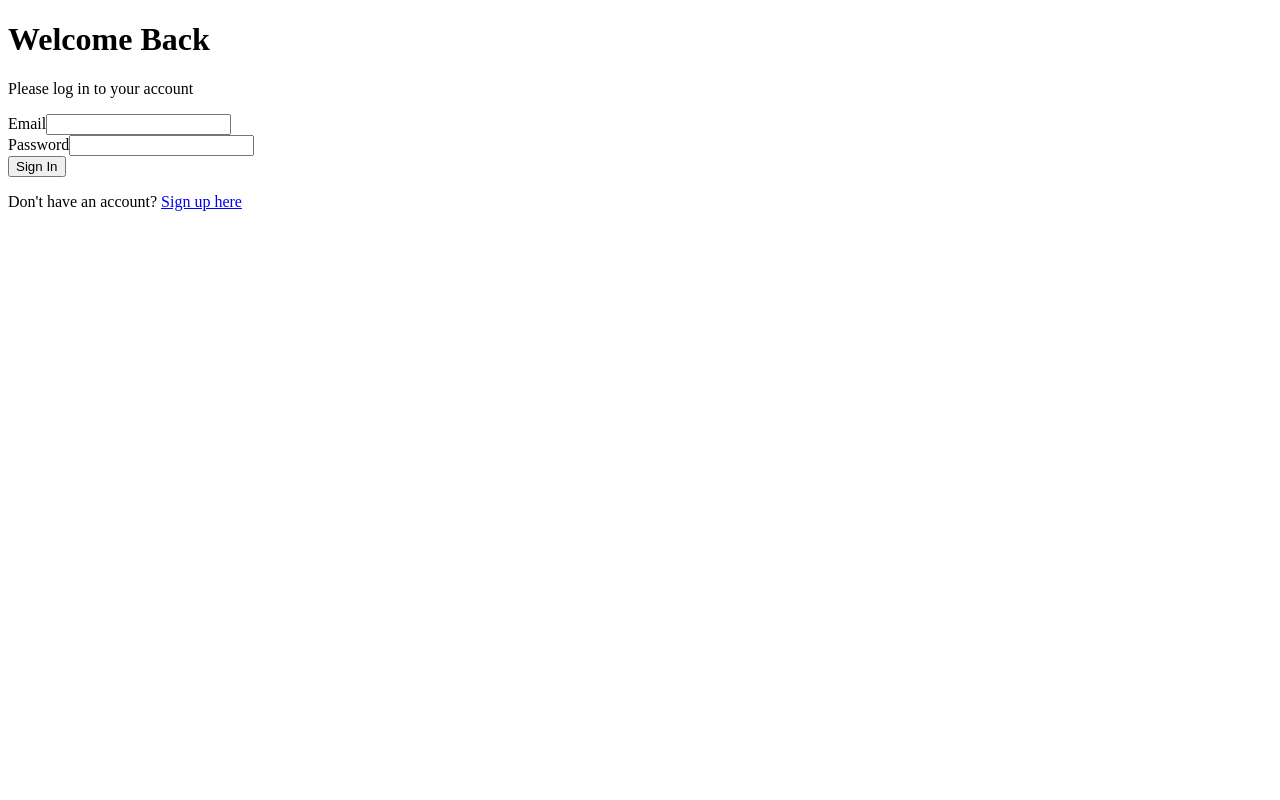
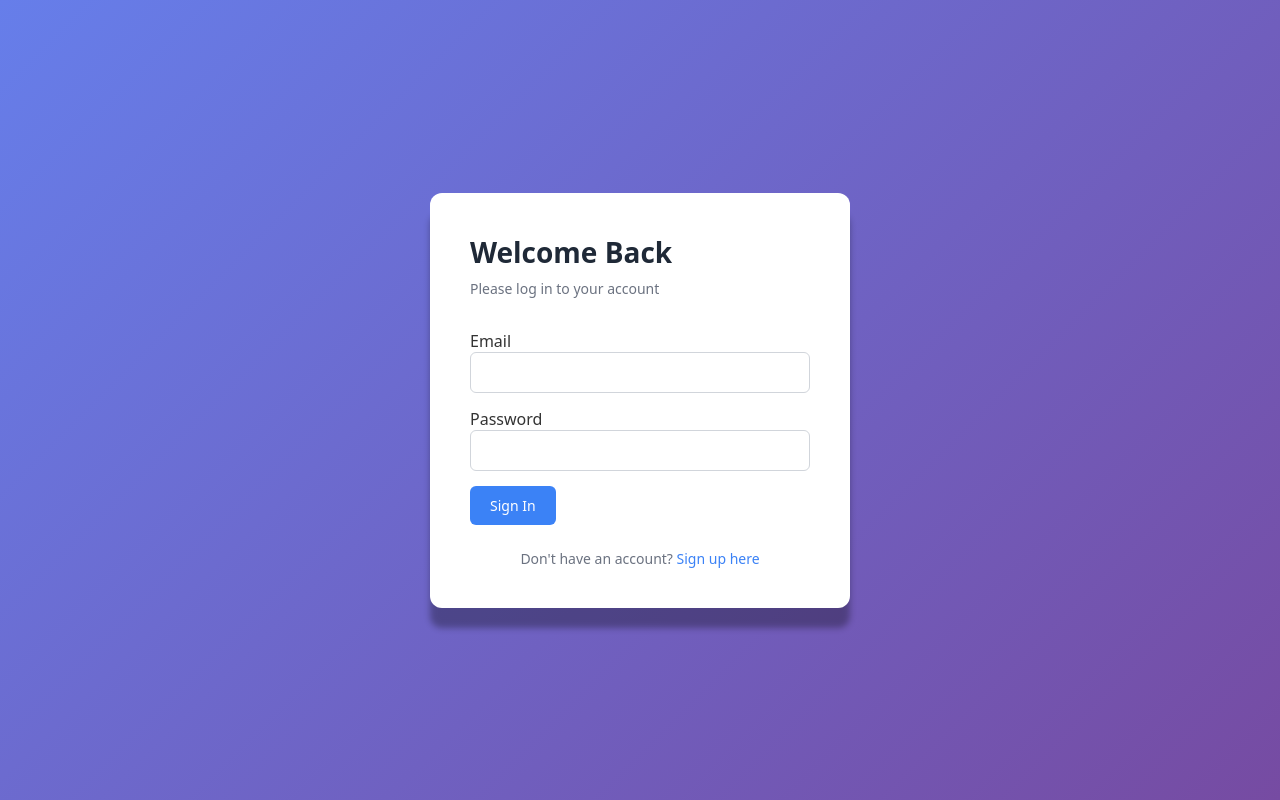
Before and after one commit to iccir919/habit-tracker, a React (Vite) app in the folder client/: page /login in a window 1280 px wide. Built offline with nearby package versions, Linux system fonts and the light colour scheme.

Commit message:
Basic Dashboard functionality, Create HabitsPage.jsx, and begin styling

```diff
--- a/client/src/App.jsx
+++ b/client/src/App.jsx
@@ -7,6 +7,7 @@ import Layout from './components/layout/Layout';
 import LoginPage from './pages/LoginPage';
 import RegisterPage from './pages/RegisterPage';
 import Dashboard from './pages/Dashboard';
+import HabitsPage from './pages/HabitsPage';
 
 function PrivateRoute({ children }) {
     const { isAuthenticated } = useAuth();
@@ -38,6 +39,11 @@ function AppRoutes() {
                         <Dashboard />
                     </PrivateRoute>
                 } />
+                <Route path="/habits" element={
+                    <PrivateRoute>
+                        <HabitsPage />
+                    </PrivateRoute>
+                } />
             </Route>
 
             <Route path="/" element={<Navigate to="/dashboard" />} />
--- /dev/null
+++ b/client/src/components/layout/Header.css
@@ -0,0 +1,54 @@
+.header {
+    background: white;
+    border-bottom: 1px solid #e5e7eb;
+    position: sticky;
+    top: 0;
+    z-index: 100;
+    box-shadow: 0 1px 3px rgba(0, 0, 0, 0.05);
+}
+
+.header-content {
+    display: flex;
+    align-items: center;
+    justify-content: space-between;
+    height: 64px;
+}
+
+.logo {
+    font-size: 20px;
+    font-weight: 700;
+    text-decoration: none;
+    color: #1f2937;
+    display: flex;
+    align-items: center;
+    gap: 8px;
+}
+
+.nav {
+    display: flex;
+    gap: 24px;
+}
+
+.nav-link {
+    text-decoration: none;
+    color: #6b7280;
+    font-weight: 500;
+    font-size: 14px;
+    transition: color 0.2s;
+}
+
+.nav-link:hover {
+    color: #1f2937;
+}
+
+.user-menu {
+    display: flex;
+    align-items: center;
+    gap: 16px;
+}
+
+.user-name {
+    font-size: 14px;
+    font-weight: 500;
+    color: #374151;
+}
--- a/client/src/components/layout/Header.jsx
+++ b/client/src/components/layout/Header.jsx
@@ -1,5 +1,6 @@
 import { Link, useNavigate } from 'react-router-dom';
 import { useAuth } from '../../hooks/useAuth';
+import './Header.css';
 
 function Header() {
     const { user, logout } = useAuth();
@@ -8,7 +9,7 @@ function Header() {
     const handleLogout = () => {
         logout();
         navigate('/login');
-    };
+    }
 
     return (
         <header className="header">
@@ -17,8 +18,13 @@ function Header() {
                     📊 Habit Tracker
                 </Link>
 
+                <nav className="nav">
+                    <Link to="/dashboard" className="nav-link">Dashboard</Link>
+                    <Link to="/habits" className="nav-link">Habits</Link>
+                </nav>
+
                 <div className="user-menu">
-                    <span className="user-name">{user?.name}</span>
+                    <span className="user-name">{user.name}</span>
                     <button onClick={handleLogout} className="btn btn-secondary">
                         Logout
                     </button>
--- /dev/null
+++ b/client/src/components/layout/Layout.css
@@ -0,0 +1,8 @@
+.layout {
+    min-height: 100vh;
+    background-color: #f9fafb;
+}
+
+.main-content {
+    padding: 32px 0;
+}
--- a/client/src/components/layout/Layout.jsx
+++ b/client/src/components/layout/Layout.jsx
@@ -1,5 +1,6 @@
 import { Outlet } from 'react-router-dom';
 import Header from './Header';
+import './Layout.css';
 
 function Layout() {
     return (
--- a/client/src/index.css
+++ b/client/src/index.css
@@ -0,0 +1,109 @@
+* {
+    margin: 0;
+    padding: 0;
+    box-sizing: border-box;
+}
+
+body {
+    font-family: system-ui, -apple-system, BlinkMacSystemFont, 'Segoe UI', sans-serif;
+    background-color: #f5f5f5;
+    color: #333;
+}
+
+button {
+    cursor: pointer;
+    font-family: inherit
+}
+
+input {
+    font-family: inherit;
+}
+
+/* Utility classes */
+.container {
+    max-width: 1200px;
+    margin: 0 auto;
+    padding: 0 20px;
+}
+
+.btn {
+    padding: 10px 20px;
+    border: none;
+    border-radius: 6px;
+    font-size: 14px;
+    font-weight: 500;
+    transition: all 0.2s;
+    text-decoration: none;
+}
+
+.btn-primary {
+    background-color: #3b82f6;
+    color: white;
+}
+
+.btn-primary:hover {
+    background-color: #2563eb;
+}
+
+.btn-secondary {
+    background-color: #6b7280;
+    color: white;
+}
+
+.btn-secondary:hover {
+    background-color: #4b5563;
+}
+
+.btn-danger {
+    background-color: #ef4444;
+    color: white;
+}
+
+.btn-danger:hover {
+    background-color: #dc2626;
+}
+
+.card {
+    background: white;
+    border-radius: 8px;
+    padding: 20px;
+    box-shadow: 0 1px 3px rgba(0, 0, 0, 0.1);
+}
+
+.input {
+    width: 100%;
+    padding: 10px 12px;
+    border: 1px solid #d1d5db;
+    border-radius: 6px;
+    font-size: 14px
+}
+
+.input:focus {
+    outline: none;
+    border-color: #3b82f6;
+    box-shadow: 0 0 0 3px rgba(59, 130, 246, 0.3);
+}
+
+.form-group {
+    margin-bottom: 15px;
+}
+
+.form-group-label {
+    display: block;
+    margin-bottom: 5px;
+    font-size: 14px;
+    font-weight: 500;
+    color: #374151;
+}
+
+.error {
+    color: #ef4444;
+    font-size: 14px;
+    margin-top: 5px;
+}
+
+.success {
+    color: #10b981;
+    font-size: 14px;
+    margin-top: 5px;
+}
--- /dev/null
+++ b/client/src/pages/AuthPages.css
@@ -0,0 +1,54 @@
+.auth-page {
+    min-height: 100vh;
+    display: flex;
+    align-items: center;
+    justify-content: center;
+    background: linear-gradient(135deg, #667eea 0%, #764ba2 100%);
+    padding: 20px;
+}
+
+.auth-container {
+    background: white;
+    border-radius: 12px;
+    padding: 40px;
+    box-shadow: 0 20px 6px rgba(0, 0, 0, 0.3);
+    width: 100%;
+    max-width: 420px;
+}
+
+.auth-container h1 {
+    font-size: 28px;
+    margin-bottom: 8px;
+    color: #1f2937;
+}
+
+.auth-subtitle {
+    color: #6b7280;
+    margin-bottom: 32px;
+    font-size: 14px;
+}
+
+.auth-form {
+    margin-bottom: 24px;
+}
+
+.btn-block {
+    width: 100%;
+    margin-top: 8px;
+}
+
+.auth-footer {
+    text-align: center;
+    color: #6b7280;
+    font-size: 14px;
+}
+
+.auth-footer a {
+    color: #3b82f6;
+    text-decoration: none;
+    font-weight: 500;
+}
+
+.auth-footer a:hover {
+    text-decoration: underline;
+}
--- /dev/null
+++ b/client/src/pages/Dashboard.css
@@ -0,0 +1,113 @@
+.dashboard-header {
+    display: flex;
+    justify-content: space-between;
+    align-items: flex-start;
+    margin-bottom: 32px;
+}
+
+.dashboard-header h1 {
+    font-size: 32px;
+    margin-bottom: 8px;
+    color: #1f2937;
+}
+
+.dashboard-subtitle {
+    color: #6b7280;
+    font-size: 16px;
+}
+
+.loading {
+    text-align: center;
+    padding: 60px 20px;
+    color: #6b7280;
+    font-size: 16px;
+}
+
+.empty-state {
+    text-align: center;
+    padding: 80px 20px;
+    background: white;
+    border-radius: 12px;
+}
+
+.empty-icon {
+    font-size: 64px;
+}
+
+.empty-state h2 {
+    font-size: 24px;
+    margin-bottom: 8px;
+    color: #1f2937;
+}
+
+.empty-state p {
+    color: #6b7280;
+    margin-bottom: 24px;
+}
+
+.habits-grid {
+    display: grid;
+    grid-template-columns: repeat(auto-fill, minmax(300px, 1fr));
+    gap: 20px;
+}
+
+.habit-card {
+    background: white;
+    border-radius: 12px;
+    padding: 24px;
+    border-left: 4px solid #3b82f6;
+    box-shadow: 0 1px 3px rgba(0, 0, 0, 0.1);
+    transition: transform 0.2s, box-shadow 0.2s;
+}
+
+.habit-card:hover {
+    transform: translateY(-2px);
+    box-shadow: 0 4px 12px rgba(0, 0, 0, 0.15);
+}
+
+.habit-header {
+    display: flex;
+    justify-content: space-between;
+    align-items: center;
+    margin-bottom: 12px;
+}
+
+.habit-icon {
+    font-size: 32px;
+}
+
+.habit-type-badge {
+    font-size: 12px;
+    padding: 4px 8px;
+    background: #f3f4f6;
+    border-radius: 4px;
+    color: #6b7280;
+    font-weight: 500;
+}
+
+.habit-card h3 {
+    font-size: 20px;
+    margin-bottom: 8px;
+    color: #1f2937;
+}
+
+.habit-description {
+    color: #6b7280;
+    font-size: 14px;
+    margin-bottom: 12px;
+    line-height: 1.5;
+}
+
+.habit-target {
+    font-size: 14px;
+    color: #3b82f6;
+    font-weight: 500;
+    margin-bottom: 12px;
+}
+
+.habit-meta {
+    display: flex;
+    gap: 12px;
+    font-size: 13px;
+    color: #6b7280;
+}
--- /dev/null
+++ b/client/src/pages/HabitsPage.jsx
@@ -0,0 +1,10 @@
+function HabitsPage() {
+    return (
+        <div className="container">
+            <h1>Habits Page</h1>
+            <p>Coming soon - will be implemented soon!</p>
+        </div>
+    )
+}
+
+export default HabitsPage;
--- a/client/src/pages/LoginPage.jsx
+++ b/client/src/pages/LoginPage.jsx
@@ -1,6 +1,7 @@
 import { useState } from 'react';
 import { useNavigate } from 'react-router-dom';
 import { useAuth } from '../hooks/useAuth';
+import './AuthPages.css';
 
 function LoginPage() {
     const [email, setEmail] = useState('');
@@ -28,6 +29,7 @@ function LoginPage() {
 
     return (
         <div className="auth-page">
+            <div className="auth-container">
                 <h1>Welcome Back</h1>
                 <p className="auth-subtitle">Please log in to your account</p>
 
@@ -71,6 +73,7 @@ function LoginPage() {
                     Don't have an account? <a href="/register">Sign up here</a>
                 </p>
             </div>
+        </div>
     );
 }
 
--- a/client/src/pages/RegisterPage.jsx
+++ b/client/src/pages/RegisterPage.jsx
@@ -1,6 +1,7 @@
 import { useState } from 'react';
 import { useNavigate, Link } from 'react-router-dom';
 import { useAuth } from '../hooks/useAuth';
+import './AuthPages.css';
 
 function RegisterPage() {
     const [name, setName] = useState('');
```
Also changed, not shown: client/src/pages/Dashboard.jsx (+32 -3 lines). Lines whose indentation alone changed are shown as unchanged.
